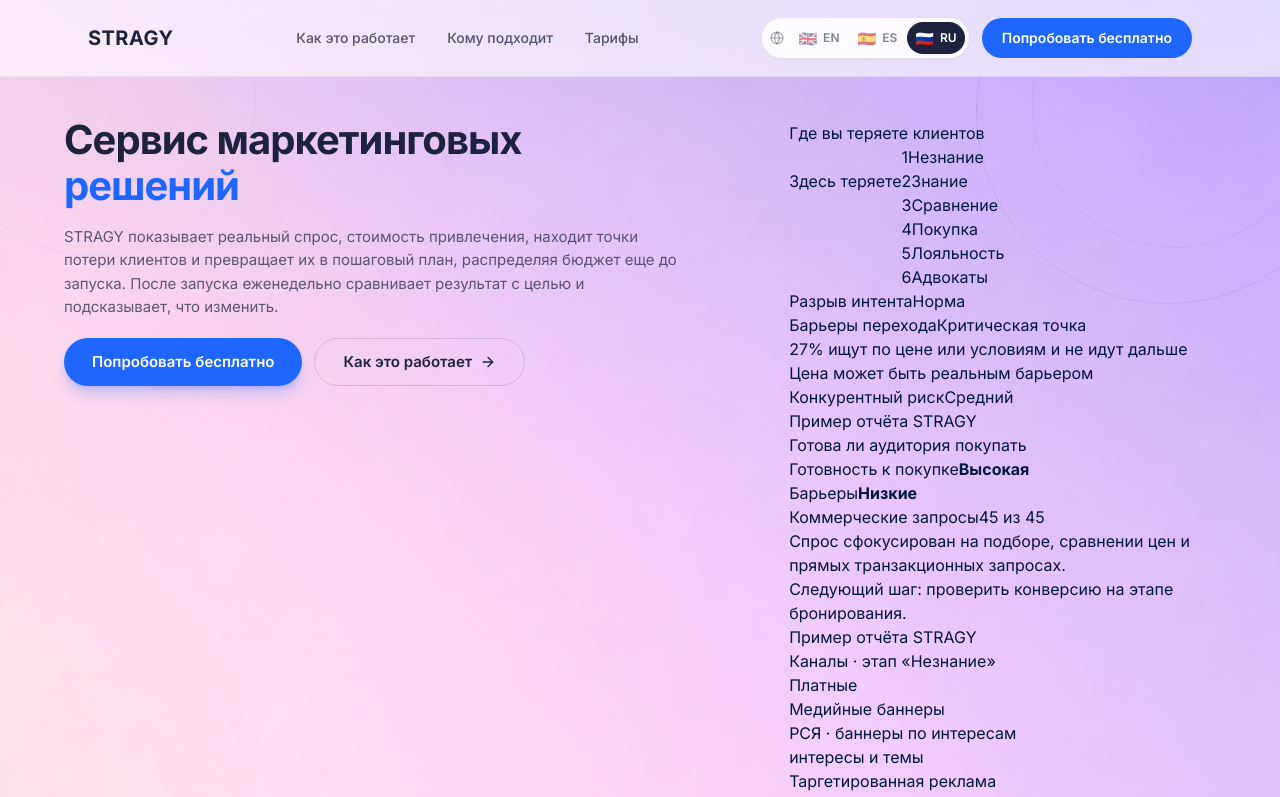
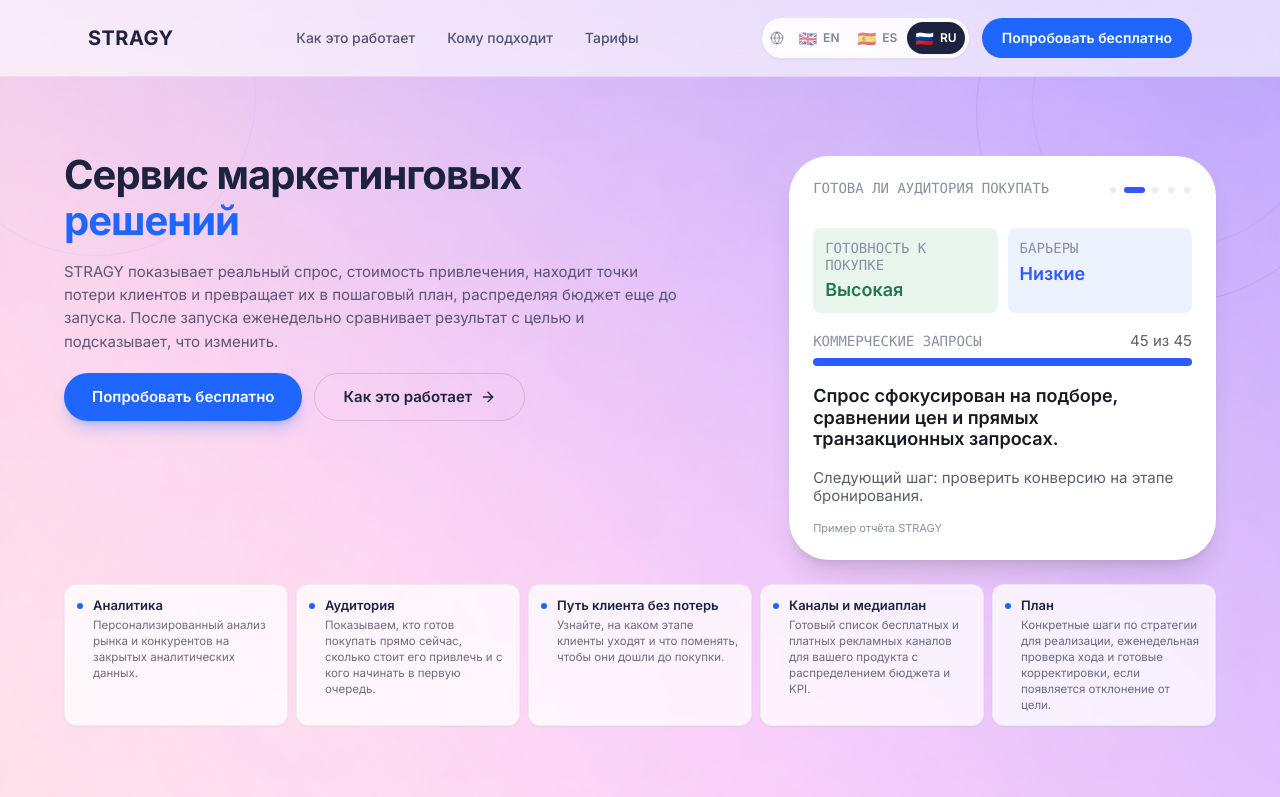
Before and after one commit to irena-sharapa/stragy-leap-launch, a React (Vite) app: page /ru/preimushchestva in a window 1280 px wide. Before the commit this address led to /ru. Shown: the top 797 px of the page. Built offline with nearby package versions, Linux system fonts and the light colour scheme.

Commit message:
Changes
Co-authored-by: irena-sharapa <204727947+irena-sharapa@users.noreply.github.com>

```diff
--- a/src/index.css
+++ b/src/index.css
@@ -50,6 +50,24 @@
     --stragy-node-pink: 316 52% 81%;
     --stragy-purple-deep: 268 55% 48%;
     --stragy-pink-deep: 330 68% 55%;
+    --report-surface: #ffffff;
+    --report-ink: #171A22;
+    --report-label: #8A90A0;
+    --report-muted: #5B5F6B;
+    --report-blue: #2E5BFF;
+    --report-blue-soft: #EDF2FF;
+    --report-line: #E9EBF0;
+    --report-neutral: #F4F5F8;
+    --report-critical: #BD3545;
+    --report-critical-soft: #FFF0F1;
+    --report-success: #23774E;
+    --report-success-soft: #E9F6EE;
+    --report-warning: #8C6717;
+    --report-warning-soft: #FFF4D7;
+    --report-pink: #C0538E;
+    --report-pink-soft: #FBEAF3;
+    --report-purple: #7951B4;
+    --report-purple-soft: #F1EBFA;
 
     /* Background */
     --hero-background: url('./assets/hero-background.png');
@@ -103,6 +121,73 @@
   }
 }
 
+/* The stacked grid measures every slide, keeping mobile height stable. */
+.report-carousel { position: relative; background: var(--report-surface); border-radius: 40px; color: var(--report-ink); touch-action: pan-y; }
+.report-carousel { @apply shadow-xl; }
+.report-slides { display: grid; }
+.report-slide { grid-area: 1 / 1; display: flex; flex-direction: column; padding: 24px; opacity: 0; visibility: hidden; pointer-events: none; transition: opacity 450ms ease, visibility 450ms; }
+.report-slide-active { opacity: 1; visibility: visible; pointer-events: auto; }
+.report-label { font-family: ui-monospace, SFMono-Regular, Menlo, monospace; text-transform: uppercase; font-size: 14px; line-height: 1.2; font-weight: 400; color: var(--report-label); letter-spacing: 0; }
+.report-title { padding-right: 95px; min-height: 34px; margin-bottom: 14px; }
+.report-main { font-size: 18px; line-height: 1.2; font-weight: 600; color: var(--report-ink); }
+.report-explanation { font-size: 15px; line-height: 1.2; color: var(--report-muted); }
+.report-body { flex: 1; min-width: 0; }
+.report-footer { font-size: 11px; line-height: 1.3; color: var(--report-label); margin-top: 14px; }
+.report-dots { position: absolute; right: 21px; top: 22px; display: flex; align-items: center; gap: 1px; }
+.report-dot-button { width: 15px; height: 25px; min-width: 15px; padding: 0; border-radius: 6px; }
+.report-dot-button:has(.report-dot-active) { width: 25px; }
+.report-dot-button:hover { background: var(--report-neutral); }
+.report-dot { width: 6px; height: 6px; background: var(--report-line); border-radius: 10px; transition: width 450ms ease; }
+.report-dot-active { width: 21px; background: var(--report-blue); }
+.report-funnel { display: grid; grid-template-columns: repeat(6, minmax(0, 1fr)); gap: 5px; margin-bottom: 12px; }
+.report-stage { display: flex; flex-direction: column; align-items: center; gap: 4px; min-width: 0; text-align: center; }
+.report-loss-marker { color: var(--report-critical); font-size: 10px; line-height: 1.1; min-height: 22px; font-weight: 600; }
+.report-square { display: grid; place-items: center; width: 100%; max-width: 42px; aspect-ratio: 1; border-radius: 6px; background: var(--report-neutral); border: 1px solid var(--report-line); font-size: 18px; font-weight: 600; }
+.report-square-critical { color: var(--report-critical); background: var(--report-critical-soft); border-color: var(--report-critical); }
+.report-stage-name { color: var(--report-muted); font-size: 10px; line-height: 1.2; overflow-wrap: anywhere; }
+.report-check + .report-check { border-top: 1px solid var(--report-line); margin-top: 9px; padding-top: 9px; }
+.report-check-heading { display: flex; flex-wrap: wrap; align-items: center; gap: 5px 8px; justify-content: space-between; }
+.report-badge { font-size: 10px; font-weight: 600; padding: 4px 6px; border-radius: 5px; white-space: nowrap; }
+.report-badge-success { background: var(--report-success-soft); color: var(--report-success); }
+.report-badge-critical { background: var(--report-critical-soft); color: var(--report-critical); }
+.report-badge-warning { background: var(--report-warning-soft); color: var(--report-warning); }
+.report-barrier { margin: 7px 0 4px; }
+.report-readiness { display: flex; flex-direction: column; gap: 19px; }
+.report-tiles { display: grid; grid-template-columns: repeat(2, minmax(0, 1fr)); gap: 10px; }
+.report-tile { border-radius: 8px; padding: 12px; display: flex; flex-direction: column; gap: 6px; }
+.report-tile-success { background: var(--report-success-soft); }
+.report-tile-success .report-main { color: var(--report-success); }
+.report-tile-blue { background: var(--report-blue-soft); }
+.report-tile-blue .report-main { color: var(--report-blue); }
+.report-progress-label { display: flex; justify-content: space-between; align-items: center; gap: 5px; margin-bottom: 8px; }
+.report-progress-label .report-explanation { white-space: nowrap; }
+.report-progress { height: 8px; border-radius: 4px; background: var(--report-blue-soft); overflow: hidden; }
+.report-progress span { display: block; width: 100%; height: 100%; background: var(--report-blue); }
+.report-channels { display: grid; grid-template-columns: repeat(2, minmax(0, 1fr)); gap: 12px; }
+.report-channel-column { border-left: 3px solid var(--report-pink); padding-left: 9px; min-width: 0; }
+.report-channel-column-1 { border-color: var(--report-purple); }
+.report-channel-column > h4 { margin-bottom: 8px; }
+.report-channel { margin-top: 9px; }
+.report-channel .report-main { line-height: 1.1; overflow-wrap: anywhere; }
+.report-channel .report-explanation { margin-top: 3px; font-size: 15px; line-height: 1.1; }
+.report-placeholder { font-size: 12px; line-height: 1.2; color: var(--report-muted); filter: blur(4.5px); user-select: none; margin-top: 4px; }
+.report-budget { display: inline-block; font-size: 9px; color: var(--report-muted); background: var(--report-neutral); border-radius: 4px; padding: 2px 3px; }
+.report-signals { display: flex; flex-direction: column; gap: 16px; }
+.report-signal-row { display: flex; align-items: flex-start; gap: 12px; }
+.report-signal-row + .report-signal-row { border-top: 1px solid var(--report-line); padding-top: 16px; }
+.report-signal-row .report-label { margin-bottom: 6px; }
+.report-icon { flex-shrink: 0; width: 36px; height: 36px; display: grid; place-items: center; border-radius: 8px; font-family: ui-monospace, monospace; font-size: 12px; }
+.report-icon-0 { color: var(--report-pink); background: var(--report-pink-soft); }
+.report-icon-1 { color: var(--report-purple); background: var(--report-purple-soft); }
+.report-icon-2 { color: var(--report-surface); background: var(--report-blue); }
+@media (min-width: 1024px) {
+  .report-slides { height: 404px; }
+  .report-slide { min-height: 0; }
+}
+@media (prefers-reduced-motion: reduce) {
+  .report-slide, .report-dot { transition: none; }
+}
+
 @layer base {
   * {
     @apply border-border;
```
